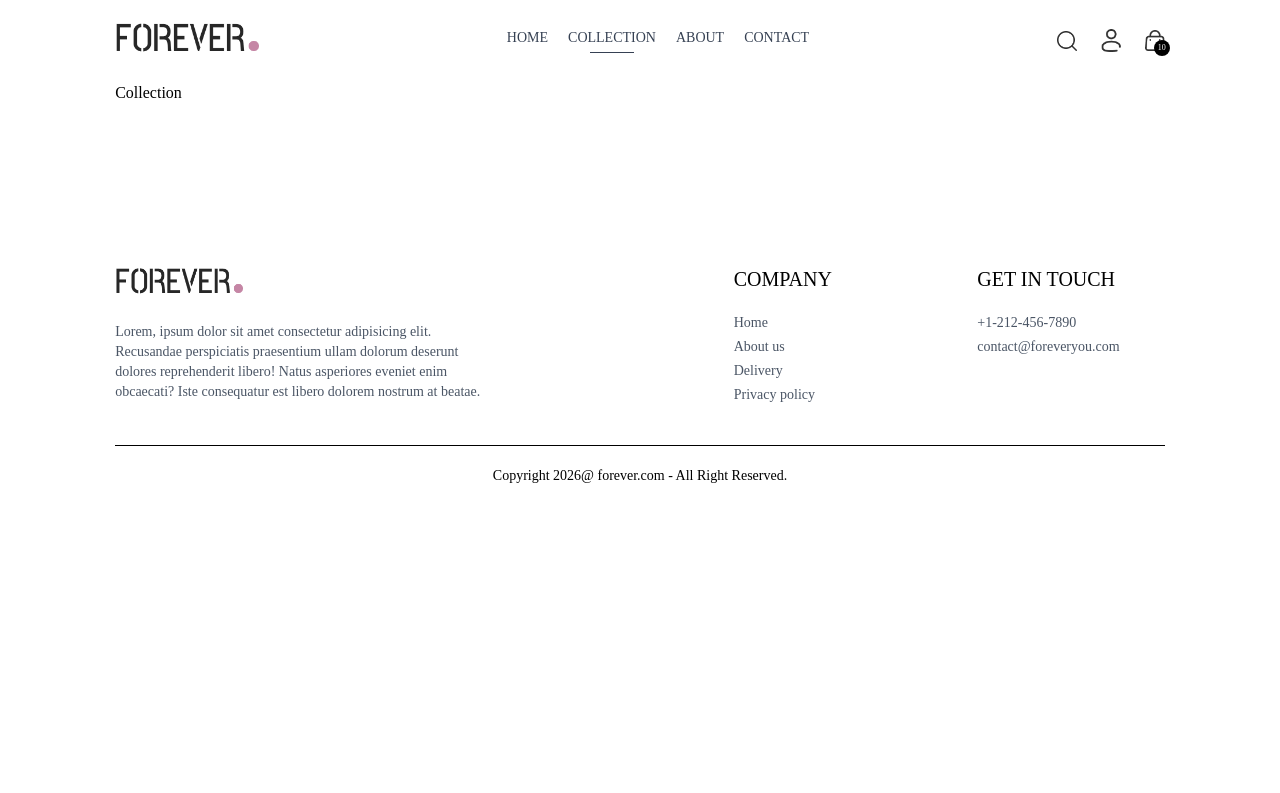
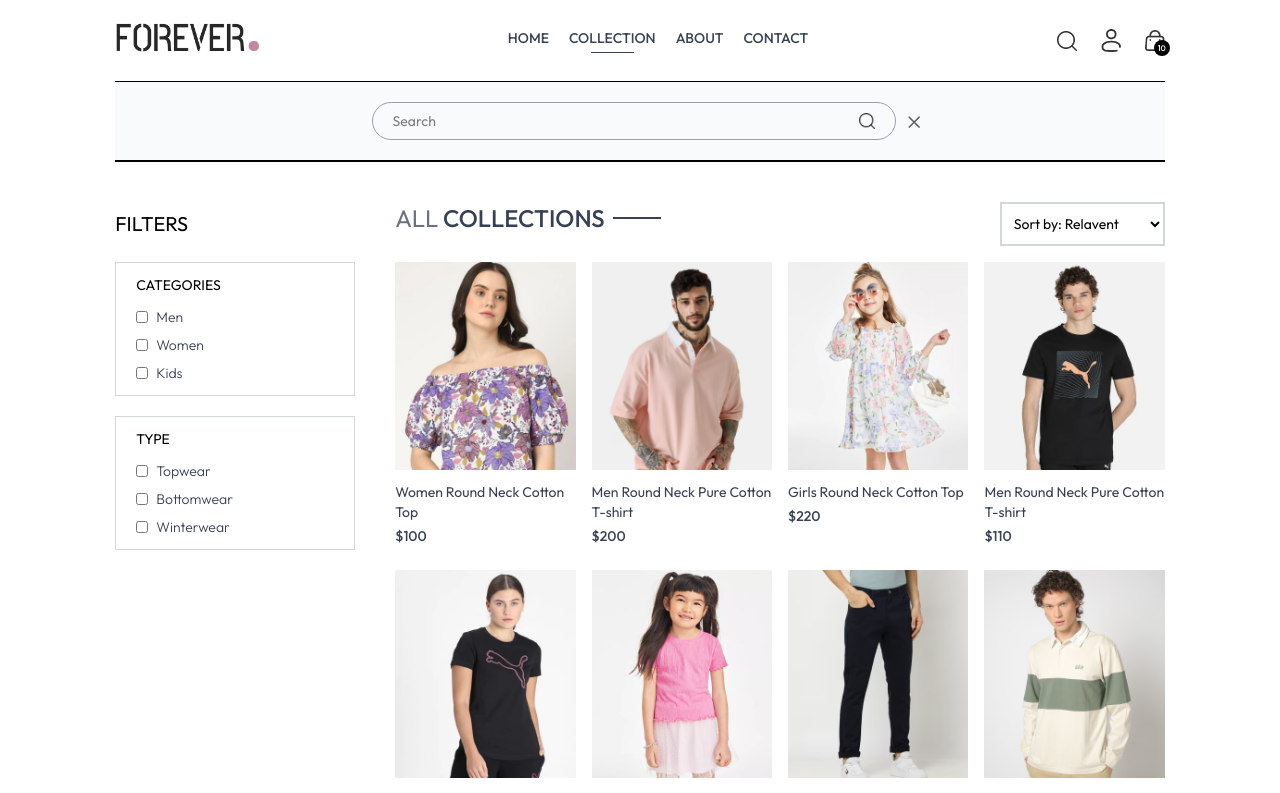
Before and after one commit to tieukhaihoan127/ecommerce-forever, a React (Vite) app in the folder frontend/: page /collection in a window 1280 px wide. Shown: the top 793 px of the page. Built offline with nearby package versions, Linux system fonts and the light colour scheme.

Commit message:
Creating Collection Page

```diff
--- a/frontend/src/App.jsx
+++ b/frontend/src/App.jsx
@@ -10,11 +10,13 @@
 import Orders from './pages/Orders'
 import Navbar from './components/Navbar'
 import Footer from './components/Footer'
+import SearchBar from './components/SearchBar'
 
 const App = () => {
   return (
-    <div className='px-4 sm:px-[5vw] md:px-[7vw] lg:px-[9vw]'>
+    <div className='px-4 sm:px-[5vw] md:px-[7vw] lg:px-[9vw] prata-regular'>
       <Navbar/>
+      <SearchBar/>
       <Routes>
         <Route path='/' element={<Home />} />
         <Route path='/collection' element={<Collection />} />
--- a/frontend/src/components/Navbar.jsx
+++ b/frontend/src/components/Navbar.jsx
@@ -1,10 +1,12 @@
 import { NavLink, Link } from 'react-router-dom';
 import { assets } from '../assets/frontend_assets/assets';
-import { useState } from 'react';
+import { useContext, useState } from 'react';
+import { ShopContext } from '../context/ShopContext';
 
 const Navbar = () => {
 
     const [visible, setVisible] = useState(false);
+    const {setShowSearch} = useContext(ShopContext);
 
   return (
     <div className='flex items-center justify-between py-5 font-medium'>
@@ -30,7 +32,7 @@
             </NavLink>
         </ul>
         <div className='flex items-center gap-6'>
-            <img src={assets.search_icon} alt="" className='w-5 cursor-pointer' />
+            <img onClick={() => setShowSearch(true)} src={assets.search_icon} alt="" className='w-5 cursor-pointer' />
             <div className='group relative'>
                 <img src={assets.profile_icon} alt="" className='w-5 cursor-pointer' />
                 <div className='group-hover:block hidden absolute dropdown-menu right-0 pt-4'>
--- /dev/null
+++ b/frontend/src/components/SearchBar.jsx
@@ -0,0 +1,30 @@
+import React, { useContext, useEffect, useState } from 'react'
+import { ShopContext } from '../context/ShopContext'
+import { assets } from '../assets/frontend_assets/assets';
+import { useLocation } from 'react-router-dom';
+
+const SearchBar = () => {
+
+    const {search, setSearch, showSearch, setShowSearch} = useContext(ShopContext);
+    const [visible, setVisible] = useState(false);
+    const location = useLocation();
+
+    useEffect(() => {
+        if(location.pathname.includes('collection')) {
+            setVisible(true);
+        }
+        else setVisible(false);
+    },[location]);
+
+  return showSearch && visible ? (
+    <div className='border-t border-b bg-gray-50 text-center'>
+        <div className='inline-flex items-center justify-center border border-gray-400 px-5 py-2 my-5 mx-3 rounded-full w-3/4 sm:w-1/2'>
+            <input type="text" placeholder='Search' className='flex-1 outline-none bg-inherit text-sm' value={search} onChange={(e) => setSearch(e.target.value)}/>
+            <img src={assets.search_icon} alt="" className='w-4'/>
+        </div>
+        <img onClick={() => setShowSearch(false)} src={assets.cross_icon} alt="" className='inline w-3 cursor-pointer'/>
+    </div>
+  ) : null
+}
+
+export default SearchBar
--- a/frontend/src/context/ShopContext.jsx
+++ b/frontend/src/context/ShopContext.jsx
@@ -1,4 +1,4 @@
-import { createContext } from "react";
+import { createContext, useState } from "react";
 import { products } from "../assets/frontend_assets/assets";
 
 export const ShopContext = createContext();
@@ -7,11 +7,17 @@
 
     const currency = '$';
     const delivery_fee = 10;
+    const [search, setSearch] = useState('');
+    const [showSearch, setShowSearch] = useState(true);
 
     const value = {
         products,
         currency,
-        delivery_fee
+        delivery_fee,
+        search,
+        setSearch,
+        showSearch,
+        setShowSearch
     };
 
     return (
--- a/frontend/src/index.css
+++ b/frontend/src/index.css
@@ -1,4 +1,5 @@
 @import url('https://fonts.googleapis.com/css2?family=Prata&display=swap');
+@import url('https://fonts.googleapis.com/css2?family=Outfit:wght@100..900&family=Prata&display=swap');
 @import "tailwindcss";
 
 a.active hr {
--- a/frontend/src/pages/Collection.jsx
+++ b/frontend/src/pages/Collection.jsx
@@ -1,8 +1,137 @@
-import React from 'react'
+import React, { useContext, useEffect, useState } from 'react'
+import {ShopContext} from '../context/ShopContext';
+import { assets } from '../assets/frontend_assets/assets';
+import Title from '../components/Title';
+import ProductItem from '../components/ProductItem';
 
 const Collection = () => {
+
+  const {products, search, showSearch} = useContext(ShopContext);
+  const [showFilter, setShowFilter] = useState(false);
+  const [filterProducts,setFilterProducts] = useState([]);
+  const [category, setCategory] = useState([]);
+  const [subCategory, setSubCategory] = useState([]);
+  const [sortType, setSortType] = useState('relavent');
+
+  const toggleCategory = (e) => {
+    if(category.includes(e.target.value)) {
+      setCategory(prev => prev.filter(item => item !== e.target.value));
+    }
+    else {
+      setCategory(prev => [...prev, e.target.value]);
+    }
+  }
+
+  const toggleSubCategory = (e) => {
+    if(subCategory.includes(e.target.value)) {
+      setSubCategory(prev => prev.filter(item => item !== e.target.value));
+    }
+    else {
+      setSubCategory(prev => [...prev, e.target.value]);
+    }
+  }
+
+  const applyFilter = () => {
+    let productsCopy = products.slice();
+
+    if(showSearch && search) {
+      productsCopy = productsCopy.filter(item => item.name.toLowerCase().includes(search.toLowerCase()));
+    }
+
+    if(category.length > 0) {
+      productsCopy = productsCopy.filter(item => category.includes(item.category));
+    }
+
+    if(subCategory.length > 0) {
+      productsCopy = productsCopy.filter(item => subCategory.includes(item.subCategory));
+    }
+
+    setFilterProducts(productsCopy);
+  }
+
+  const sortProducts = () => {
+    let fpCopy = filterProducts.slice();
+
+    switch(sortType) {
+      case 'low-high':
+        setFilterProducts(fpCopy.sort((a,b) => (a.price - b.price)));
+        break;
+      case 'high-low':
+        setFilterProducts(fpCopy.sort((a,b) => (b.price - a.price)));
+        break;
+      default:
+        applyFilter();
+        break;
+    }
+  }
+
+  useEffect(() => {
+    applyFilter();
+  },[category, subCategory, search, showSearch]);
+
+  useEffect(() => {
+    sortProducts();
+  },[sortType]);
+
   return (
-    <div>Collection</div>
+    <div className='flex flex-col sm:flex-row gap-1 sm:gap-10 pt-10 border-t'>
+      {/* FILTER OPTIONS */}
+      <div className='min-w-60'>
+        <p onClick={() => setShowFilter(!showFilter)} className='my-2 text-xl flex items-center cursor-pointer gap-2'>FILTERS
+          <img src={assets.dropdown_icon} alt="" className={`h-3 sm:hidden ${showFilter ? 'rotate-90' : ''}`}/>
+        </p>
+        {/* CATEGORY FILTER */}
+        <div className={`border border-gray-300 pl-5 py-3 mt-6 ${showFilter ? '' : 'hidden'} sm:block`}>
+          <p className='mb-3 text-sm fonr-medium'>CATEGORIES</p>
+          <div className='flex flex-col gap-2 text-sm font-light text-gray-700'>
+            <p className='flex gap-2'>
+              <input type="checkbox" className='w-3' value={'Men'} onChange={toggleCategory}/> Men
+            </p>
+            <p className='flex gap-2'>
+              <input type="checkbox" className='w-3' value={'Women'} onChange={toggleCategory}/> Women
+            </p>
+            <p className='flex gap-2'>
+              <input type="checkbox" className='w-3' value={'Kids'} onChange={toggleCategory}/> Kids
+            </p>
+          </div>
+        </div>
+        {/* SUBCATEGORY FILTER */}
+        <div className={`border border-gray-300 pl-5 py-3 my-5 ${showFilter ? '' : 'hidden'} sm:block`}>
+          <p className='mb-3 text-sm fonr-medium'>TYPE</p>
+          <div className='flex flex-col gap-2 text-sm font-light text-gray-700'>
+            <p className='flex gap-2'>
+              <input type="checkbox" className='w-3' value={'Topwear'} onChange={toggleSubCategory}/> Topwear
+            </p>
+            <p className='flex gap-2'>
+              <input type="checkbox" className='w-3' value={'Bottomwear'} onChange={toggleSubCategory}/> Bottomwear
+            </p>
+            <p className='flex gap-2'>
+              <input type="checkbox" className='w-3' value={'Winterwear'} onChange={toggleSubCategory}/> Winterwear
+            </p>
+          </div>
+        </div>
+      </div>
+      {/* RIGHT CONTENT */}
+      <div className='flex-1'>
+        <div className='flex justify-between text-base sm:text-2xl mb-4'>
+          <Title text1={'ALL'} text2={'COLLECTIONS'}/>
+          {/* Product Sort */}
+          <select onChange={(e) => setSortType(e.target.value)} className='border-2 border-gray-300 text-sm px-2'>
+            <option value="relavent">Sort by: Relavent</option>
+            <option value="low-high">Sort by: Low to High</option>
+            <option value="high-low">Sort by: High to Low</option>
+          </select>
+        </div>
+        {/* Map Products */}
+        <div className='grid grid-cols-2 md:grid-cols-3 lg:grid-cols-4 gap-4 gap-y-6'>
+          {
+            filterProducts.map((item, index) => (
+              <ProductItem key={index} name={item.name} id={item._id} price={item.price} image={item.image}/>
+            ))
+          }
+        </div>
+      </div>
+    </div>
   )
 }
 
```
